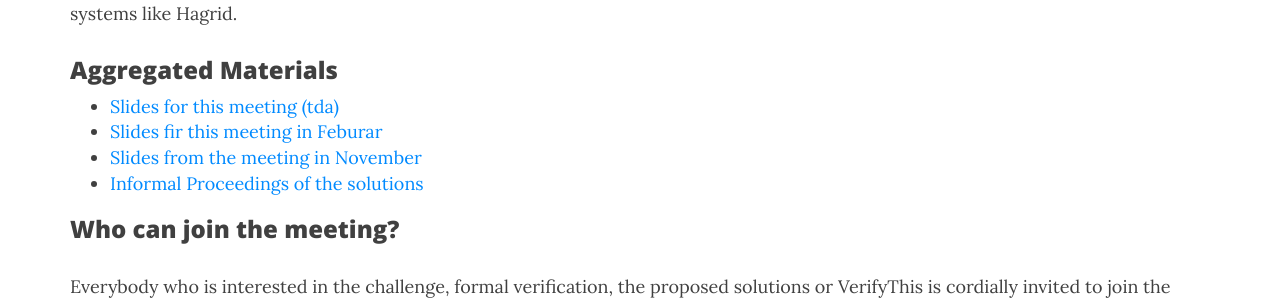
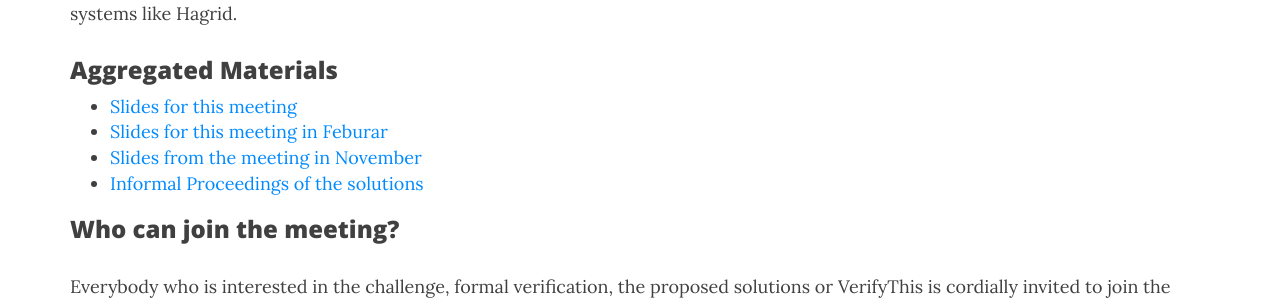
Before and after one commit to verifythis/verifythis.github.io, a Jekyll site: the page built from online-event-june.html, in a window 1280 px wide and 900 px high, scrolled down 559 px. Shown: the part 165-465 px from the top of the window. Built offline with Jekyll 4.4.1, drawn with Linux system fonts in a browser that asks for light colours.

Commit message:
missing presentation

```diff
--- a/online-event-june.html
+++ b/online-event-june.html
@@ -48,8 +48,8 @@
 
 <h3>Aggregated Materials</h3>
 <ul>
-    <li><a href="#">Slides for this meeting (tda)</a></li>
-    <li><a href="/VerifyThisLTC-Feb2021.pdf">Slides fir this meeting in Feburar</a></li>
+    <li><a href="/vtltc_contracts.pdf">Slides for this meeting</a></li>
+    <li><a href="/VerifyThisLTC-Feb2021.pdf">Slides for this meeting in Feburar</a></li>
     <li><a href="/VerifyThisLTC-Nov2020.pdf">Slides from the meeting in November</a></li>
     <li><a href="https://publikationen.bibliothek.kit.edu/1000119426">Informal Proceedings of the solutions</a></li>
 </ul>
```
Also changed, not shown: 1 other file.
